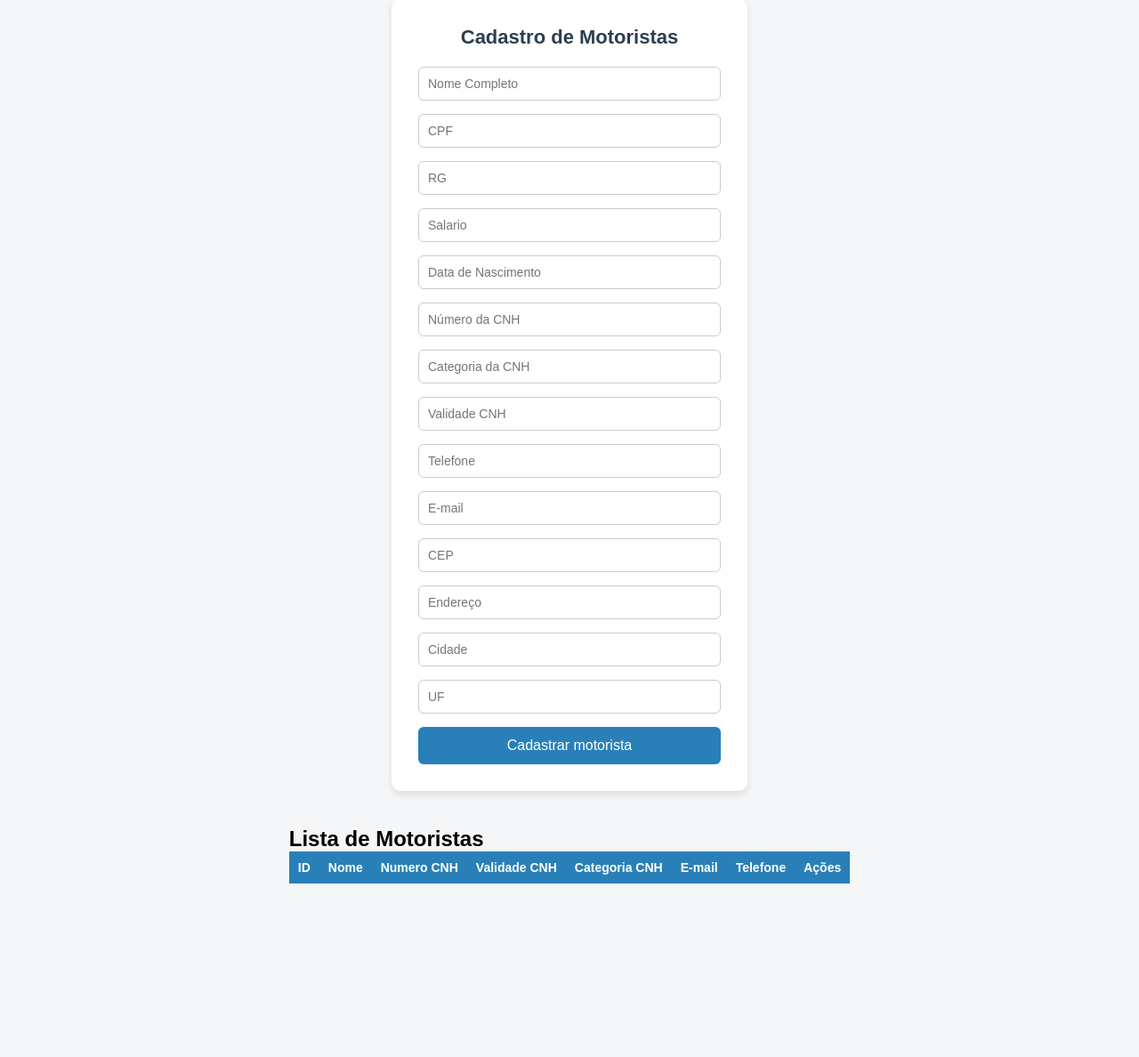
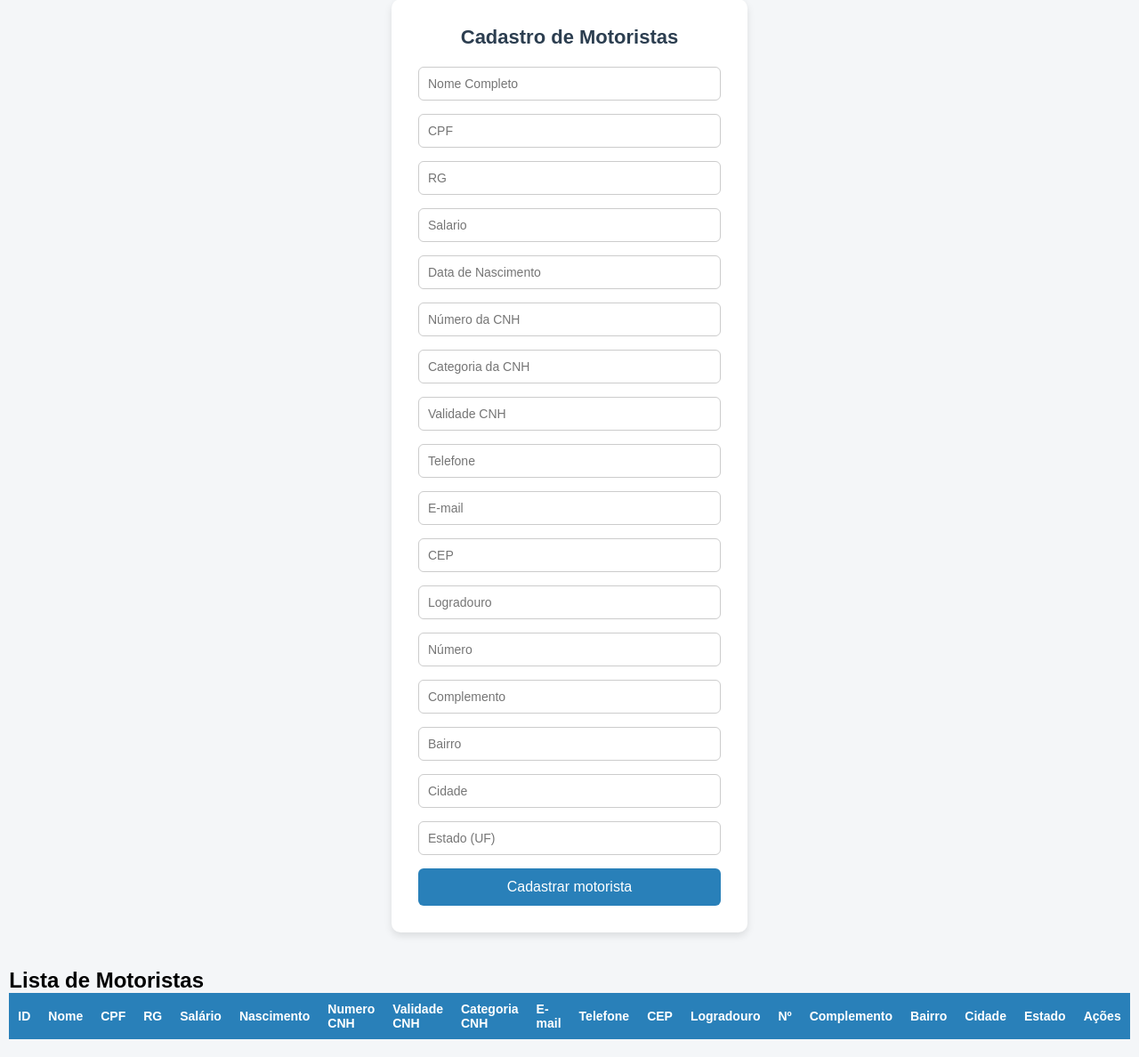
Before and after one commit to luizotavio26/Projeto---Software-Product, a Flask app: page / in a window 1280 px wide. Shown: the part 21-1209 px from the top of the page at 89% size. Before the commit the page ends 1014 px from the top, so only its background shows below. Run offline with Flask 3, Linux system fonts and the light colour scheme; lists and menus that the app fills with data are empty.

Commit message:
Fix: Alteração nos arquivos de motoristas, foi adicionada a funçãode edição, e autopreenchimento de endereço pelo CEP

```diff
--- a/static/css/cadastro_motorista.css
+++ b/static/css/cadastro_motorista.css
@@ -124,3 +124,29 @@ tbody tr:hover {
 .btn-excluir:hover {
     background-color: #c0392b;
 }
+
+
+.btn-editar, .btn-excluir {
+    padding: 6px 12px;
+    border: none;
+    border-radius: 5px;
+    cursor: pointer;
+    font-size: 14px;
+    margin: 2px;
+    transition: transform 0.2s;
+}
+
+.btn-editar {
+    background-color: #ffc107;
+    color: #000;
+}
+
+.btn-excluir {
+    background-color: #dc3545;
+    color: #fff;
+}
+
+.btn-editar:hover, .btn-excluir:hover {
+    transform: scale(1.05);
+    opacity: 0.9;
+}
--- a/static/js/cadastro_motoristas.js
+++ b/static/js/cadastro_motoristas.js
@@ -14,11 +14,17 @@ function preencherEndereco(){
         .then(response => response.json())
         .then(dados => {
             if (!dados.erro){
-                document.getElementById("endereco").value = dados.bairro;
+                document.getElementById("logradouro").value = dados.logradouro;
+                document.getElementById("bairro").value = dados.bairro;
                 document.getElementById("cidade").value = dados.localidade;
-                document.getElementById("uf").value = dados.uf;
+                document.getElementById("estado").value = dados.uf;
+                document.getElementById("numero").focus();
             } else {
                 alert("CEP não encontrado");
+                document.getElementById("logradouro").value = "";
+                document.getElementById("bairro").value = "";
+                document.getElementById("cidade").value = "";
+                document.getElementById("estado").value = "";
             }
         })
         .catch(error => {
@@ -26,7 +32,12 @@ function preencherEndereco(){
             alert("Erro ao consultar o CEP.")
         })
 }
-async function cadastroMotorista() {
+
+
+async function handleCadastroOuEdicaoMotorista() {
+    const btnSalvar = document.getElementById("btn-salvar-motorista");
+    const idMotorista = btnSalvar.getAttribute('data-id');
+
     const motorista = {
         nome: document.getElementById("nome").value,
         cpf: document.getElementById("cpf").value,
@@ -38,31 +49,85 @@ async function cadastroMotorista() {
         validade_cnh: document.getElementById("validade_cnh").value,
         telefone: document.getElementById("telefone").value,
         email: document.getElementById("email").value,
-        endereco: document.getElementById("endereco").value,
+
+        cep: document.getElementById("cep").value,
+        logradouro: document.getElementById("logradouro").value,
+        numero: document.getElementById("numero").value,
+        complemento: document.getElementById("complemento").value,
+        bairro: document.getElementById("bairro").value,
         cidade: document.getElementById("cidade").value,
-        cep: document.getElementById("cep").value,
-        uf: document.getElementById("uf").value};
+        estado: document.getElementById("estado").value
+    };
 
-    console.log("Tentando cadastrar motorista:", motorista);
+    let url = apiUrl;
+    let method = 'POST';
+
+    if (idMotorista) {
+        url = `${apiUrl}/${idMotorista}`;
+        method = 'PUT';
+    }
+
 
     try {
-        const response = await fetch(apiUrl, {
-            method: "POST",
+        const response = await fetch(url, {
+            method: method,
             headers: { "Content-Type": "application/json" },
             body: JSON.stringify(motorista)
         });
 
         if (!response.ok) {
-            const errorText = await response.text();
-            console.error("Erro na API:", response.status, errorText);
+            const errorData = await response.json();
+            alert(`Erro ao cadastrar: ${errorData.erro || response.statusText}`);
+            console.error("Erro na API:", response.status, errorData);
             return;
         }
 
-        console.log("motorista cadastradO com sucesso!");
         document.querySelector("form").reset();
+        btnSalvar.textContent = "Cadastrar motorista";
+        btnSalvar.setAttribute('data-id', '');
         carregarMotoristas();
     } catch (error) {
         console.error("Erro ao cadastrar motorista:", error);
+        alert("Erro de conexão. Verifique o console.");
+    }
+}
+
+
+async function carregarFormularioParaEdicaoMotorista(id) {
+    try {
+        const response = await fetch(`${apiUrl}/${id}`);
+        if (!response.ok) {
+            throw new Error('Motorista não encontrado');
+        }
+        const motorista = await response.json();
+
+        document.getElementById("nome").value = motorista.nome ?? '';
+        document.getElementById("cpf").value = motorista.cpf ?? '';
+        document.getElementById("rg").value = motorista.rg ?? '';
+        document.getElementById("salario").value = motorista.salario ?? '';
+        document.getElementById("data_nascimento").value = motorista.data_nascimento ?? '';
+        document.getElementById("numero_cnh").value = motorista.numero_cnh ?? '';
+        document.getElementById("categoria_cnh").value = motorista.categoria_cnh ?? '';
+        document.getElementById("validade_cnh").value = motorista.validade_cnh ?? '';
+        document.getElementById("telefone").value = motorista.telefone ?? '';
+        document.getElementById("email").value = motorista.email ?? '';
+        document.getElementById("cep").value = motorista.cep ?? '';
+        document.getElementById("logradouro").value = motorista.logradouro ?? '';
+        document.getElementById("numero").value = motorista.numero ?? '';
+        document.getElementById("complemento").value = motorista.complemento ?? '';
+        document.getElementById("bairro").value = motorista.bairro ?? '';
+        document.getElementById("cidade").value = motorista.cidade ?? '';
+        document.getElementById("estado").value = motorista.estado ?? '';
+
+        const btnSalvar = document.getElementById("btn-salvar-motorista");
+        btnSalvar.textContent = "Salvar Alterações";
+        btnSalvar.setAttribute('data-id', motorista.id);
+
+        window.scrollTo({ top: 0, behavior: 'smooth' });
+
+    } catch (error) {
+        console.error("Erro ao carregar motorista para edição:", error);
+        alert("Não foi possível carregar os dados do motorista.");
     }
 }
 
@@ -79,15 +144,26 @@ async function carregarMotoristas() {
             const row = `
                 <tr>
                     <td>${motorista.id ?? ""}</td>
-                    <td>${motorista.nome}</td>
-                    <td>${motorista.numero_cnh}</td>
+                    <td>${motorista.nome ?? ""}</td>
+                    <td>${motorista.cpf ?? ""}</td>
+                    <td>${motorista.rg ?? ""}</td>
+                    <td>${motorista.salario ?? ""}</td>
+                    <td>${formatarData(motorista.data_nascimento)}</td>
+                    <td>${motorista.numero_cnh ?? ""}</td>
                     <td>${formatarData(motorista.validade_cnh)}</td>
-                    <td>${motorista.categoria_cnh}</td>
-                    <td>${motorista.email}</td>
-                    <td>${motorista.telefone}</td>
+                    <td>${motorista.categoria_cnh ?? ""}</td>
+                    <td>${motorista.email ?? ""}</td>
+                    <td>${motorista.telefone ?? ""}</td>
+                    <td>${motorista.cep ?? ""}</td>
+                    <td>${motorista.logradouro ?? ""}</td>
+                    <td>${motorista.numero ?? ""}</td>
+                    <td>${motorista.complemento ?? ""}</td>
+                    <td>${motorista.bairro ?? ""}</td>
+                    <td>${motorista.cidade ?? ""}</td>
+                    <td>${motorista.estado ?? ""}</td>
                     <td>
-                        <button class="btn-excluir" onclick="deletarMotorista(${motorista.id})">Excluir</button>
-                    </td>
+                        <button class="btn-editar" onclick="carregarFormularioParaEdicaoMotorista(${motorista.id})">Editar</button>
+                        <button class="btn-excluir" onclick="deletarMotorista(${motorista.id})">Excluir</button>                    </td>
                 </tr>
             `;
             tabela.innerHTML += row;
--- a/templates/cadastro_motorista.html
+++ b/templates/cadastro_motorista.html
@@ -7,7 +7,6 @@
     <meta name='viewport' content='width=device-width, initial-scale=1'>
 
     <link rel="stylesheet" href="{{ url_for('static', filename='css/cadastro_motorista.css') }}">
-    <script src="{{ url_for('static', filename='js/cadastro_motoristas.js') }}"></script>
 
 
 
@@ -53,15 +52,29 @@
                 <input type="text" id="cep" placeholder="CEP" required onblur="preencherEndereco()">
             </div>
             <div class="textfield">
-                <input type="text" id="endereco" placeholder="Endereço">
+                <input type="text" id="logradouro" placeholder="Logradouro" required>
             </div>
             <div class="textfield">
-                <input type="text" id="cidade" placeholder="Cidade">
+                <input type="text" id="numero" placeholder="Número" required>
             </div>
             <div class="textfield">
-                <input type="text" id="uf" placeholder="UF">
+                <input type="text" id="complemento" placeholder="Complemento">
             </div>
-            <button class="btn-cadastro" type="button" onclick="cadastroMotorista()">Cadastrar motorista</button>
+            <div class="textfield">
+                <input type="text" id="bairro" placeholder="Bairro" required>
+            </div>
+            <div class="textfield">
+                <input type="text" id="cidade" placeholder="Cidade" required>
+            </div>
+            <div class="textfield">
+                <input type="text" id="estado" placeholder="Estado (UF)" required>
+            </div>
+                <button class="btn-cadastro" type="button"
+                        id="btn-salvar-motorista"
+                        data-id=""
+                        onclick="handleCadastroOuEdicaoMotorista()">
+                    Cadastrar motorista
+                </button>
         </form>
     </div>
 
@@ -72,17 +85,28 @@
                 <tr>
                     <th>ID</th>
                     <th>Nome</th>
+                    <th>CPF</th>
+                    <th>RG</th>
+                    <th>Salário</th>
+                    <th>Nascimento</th>
                     <th>Numero CNH</th>
                     <th>Validade CNH</th>
                     <th>Categoria CNH</th>
                     <th>E-mail</th>
                     <th>Telefone</th>
+                    <th>CEP</th>
+                    <th>Logradouro</th>
+                    <th>Nº</th>
+                    <th>Complemento</th>
+                    <th>Bairro</th>
+                    <th>Cidade</th>
+                    <th>Estado</th>
                     <th>Ações</th>
                 </tr>
             </thead>
             <tbody id="tabela-motoristas"></tbody>
         </table>
     </div>
-
+    <script src="{{ url_for('static', filename='js/cadastro_motoristas.js') }}"></script>
 </body>
 </html>
```
Also changed, not shown: Model/cadastro_cliente_model.py (+15 -2 lines), Model/motorista_model.py (+36 -17 lines).
